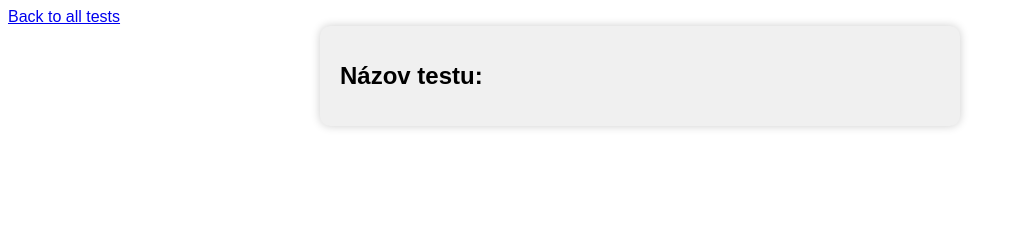
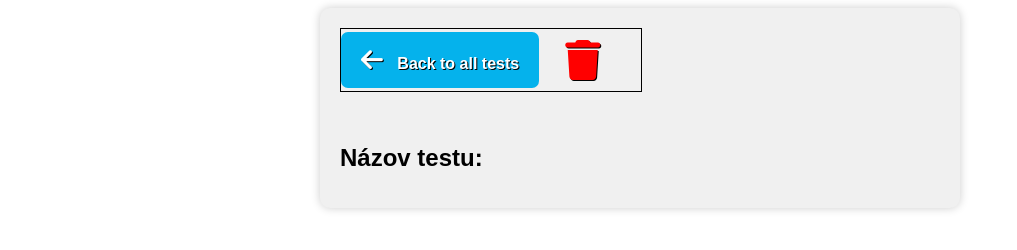
Before and after one commit to Matt022/Quiz-app, a website with bundled scripts: page admin/pages/testDetail.html in a window 1280 px wide. Shown: the whole page, without its empty margins (0-1017 px from the left). Built offline with nearby package versions, Linux system fonts and the light colour scheme.

Commit message:
mazanie funkčné

```diff
--- a/admin/pages/testDetail.html
+++ b/admin/pages/testDetail.html
@@ -4,16 +4,26 @@
 <head>
     <meta charset="UTF-8">
     <meta name="viewport" content="width=device-width, initial-scale=1.0">
+    <link href="https://cdnjs.cloudflare.com/ajax/libs/font-awesome/6.4.2/css/all.min.css" rel="stylesheet">
     <link rel="stylesheet" href="/styles/testDetail.css">
     <title>Test detail</title>
 </head>
 
 <body>
-    <a href="/admin/pages/allTests.html">Back to all tests</a>
     <div class="test">
+        <div class="buttons">
+            <a href="/admin/pages/allTests.html">
+                <i class="fa-solid fa-arrow-left"></i> Back to all tests
+            </a>
+            <button class="deleteTest">
+                <i class="fa-solid fa-trash fa-3x"></i>
+            </button>
+        </div>
+        <br><br>
         <h1>Názov testu: <span id="testName"></span></h1>
         <div id="questions"></div>
     </div>
+
     <script type="module" src="/dist/typescript_scripts/testDetail.js"></script>
 </body>
 
--- a/styles/testDetail.css
+++ b/styles/testDetail.css
@@ -11,17 +11,65 @@ body {
     box-shadow: 0 0 10px rgba(0, 0, 0, 0.2);
 }
 
-h1 {
+.test div.buttons {
+    display: flex;
+    align-items: center;
+    align-content: center;
+    border: 1px solid black;
+    width: 300px;
+    /* justify-content: center; */
+}
+
+.test div.buttons a {
+    background-color: #05b2ec;
+    text-decoration: none;
+    border-radius: 7px;
+    color: white;
+    text-shadow: 1px 1px 0px black;
+    font-weight: 600;
+    border: none;
+    padding: 15px 20px;
+    cursor: pointer;
+}
+
+.test div.buttons a:hover {
+    background-color: #07abe2;
+}
+
+.test div.buttons a i {
+    font-size: 25px;
+    margin-right: 10px;
+}
+
+.test div.buttons button {
+    background-color: transparent;
+    text-decoration: none;
+    border-radius: 7px;
+    color: rgb(255, 0, 0);
+    text-shadow: 1px 1px 0px black;
+    margin: 0 5px;
+    font-weight: 600;
+    padding: 10px 20px;
+    cursor: pointer;
+    border: 1px solid transparent;
+}
+
+.test div.buttons button:hover {
+    border: 1px solid red;
+}
+
+.test h1 {
     font-size: 24px;
 }
 
-.question {
+.test div#questions .question {
     margin-bottom: 20px;
     background-color: #fff;
-    padding: 10px 30px;
+    padding: 10px 30px 30px 30px;
 }
 
-.question-text {
+
+.test .question-text {
     font-weight: bold;
 }
 
--- a/typescript_scripts/testDetail.ts
+++ b/typescript_scripts/testDetail.ts
@@ -1,7 +1,9 @@
 import { Odpoved } from "../typescript_models/odpoved";
 import { Test } from "../typescript_models/test";
-import { getTestById } from "./dbService.js";
+import { deleteTest, getTestById } from "./dbService.js";
 import { getQuizIdFromURL } from "./helpers.js";
+
+const deleteTestBtn: HTMLButtonElement = <HTMLButtonElement>document.querySelector("button.deleteTest");
 
 const testId: number | null = getQuizIdFromURL();
 if (testId != null) {
@@ -44,6 +46,16 @@ if (testId != null) {
                 questionDiv.appendChild(answersDiv);
                 questionsContainer.appendChild(questionDiv);
             }
+        } else {
+            window.location.href = "/admin/pages/allTests.html";
         }
     });
 }
+
+deleteTestBtn.addEventListener("click", () => {
+    if (testId != null && confirm("Naozaj chcete odstrániť tento test?")) {
+        deleteTest(testId).then(() => {
+            alert("Test bol úspešne zmazaný");
+        });
+    }
+});
```
Also changed, not shown: dist/typescript_scripts/testDetail.js.
